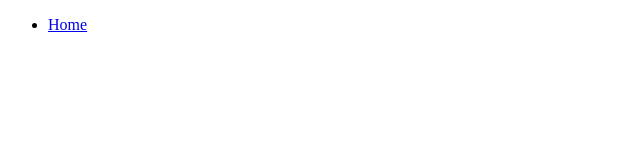
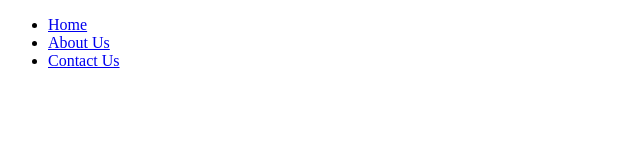
Before and after one commit to caughtonthecode/test-readme, a plain HTML site: page index.html in a window 1280 px wide. Shown: the whole page, without its empty margins (0-640 px from the left). Drawn offline with Linux system fonts and the light colour scheme.

Commit message:
added navbar
 - Implemented navbar feature

```diff
--- a/index.html
+++ b/index.html
@@ -8,6 +8,8 @@
 <body>
     <ul>
         <li><a href="#">Home</a></li>
+        <li><a href="#">About Us</a></li>
+        <li><a href="#">Contact Us</a></li>
     </ul>
 </body>
 </html>
```
